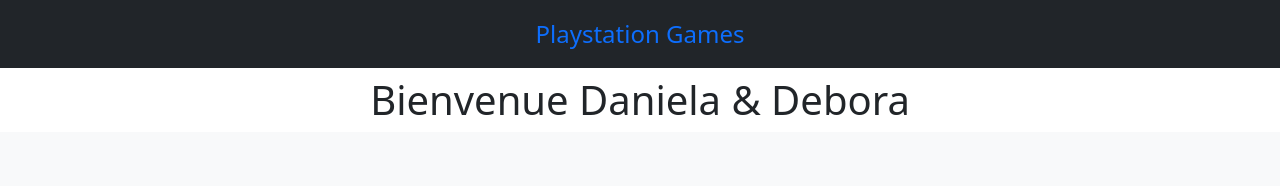
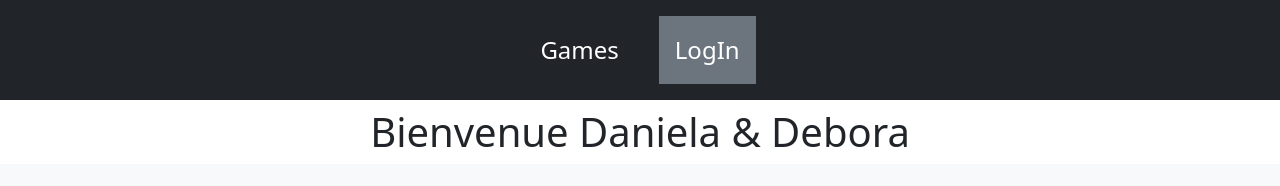
Before and after one commit to D2002-wamek/PlayStation, a website: page index.html in a window 1280 px wide. Drawn offline with nearby package versions, Linux system fonts and the light colour scheme; no server answers.

Commit message:
page formulaire

```diff
--- a/index.html
+++ b/index.html
@@ -18,10 +18,21 @@
 
 </head>
 <body>
-    <header class="d-flex flex-wrap justify-content-center py-3 text-bg-dark">
-        <a href="/" class="d-flex align-items-center text-blue text-decoration-none">
-            <span class="fs-4 text-center">Playstation Games</span>
+    <header
+        class="d-flex flex-wrap justify-content-center py-3 text-bg-dark gap-4"
+        >
+        <a
+        href="/"
+        class="d-flex align-items-center text-white text-decoration-none p-3"
+        >
+        <span class="fs-4 text-center">Games</span>
         </a>
+        <a
+        class="d-flex align-items-center text-white text-decoration-none text-bg-secondary p-3"
+        href="./login.html"
+        >
+        <span class="fs-4 text-center">LogIn</span></a
+        >
     </header>
 
     <section>
```
